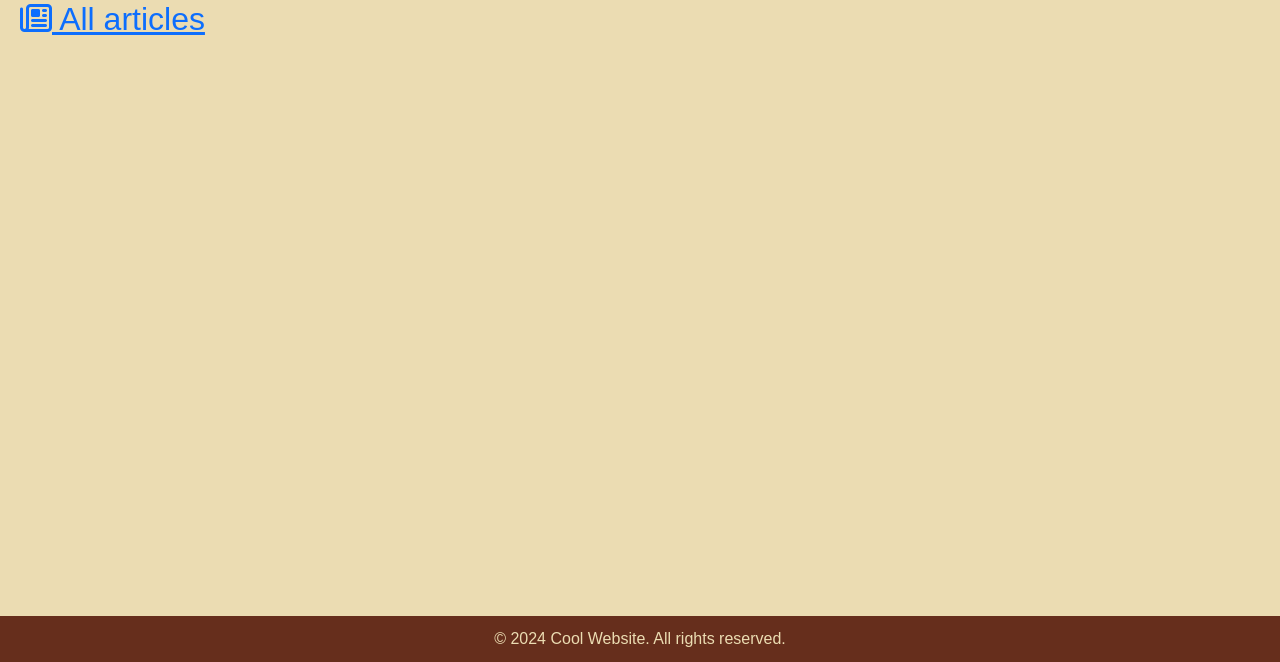
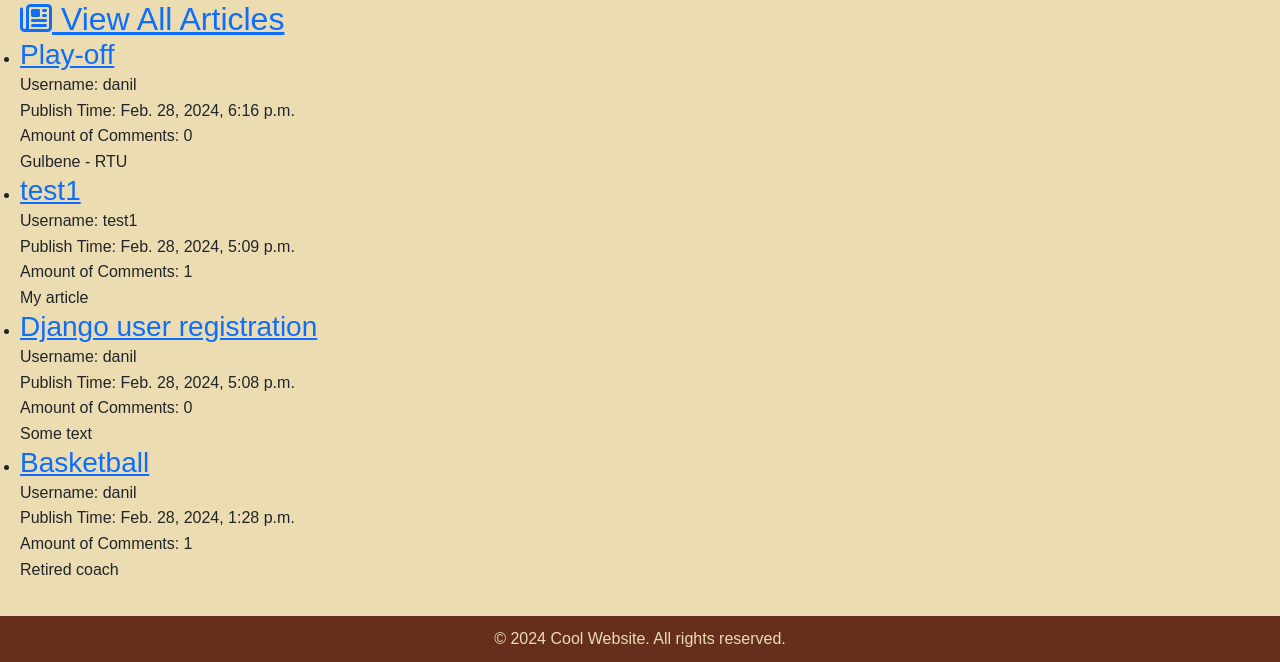
Before and after one commit to trekfest/Blog-django-, a Django app: page / in a window 1280 px wide. Shown: the part 138-800 px from the top of the page. Run offline with Django 4.2, Linux system fonts and the light colour scheme; data comes from the database, SQL or seed files in the repository; both versions use the stored data as it was after the commit; some libraries are stand-ins or nearby versions.

Commit message:
Your commit message here

```diff
--- a/articles/forms.py
+++ b/articles/forms.py
@@ -31,4 +31,4 @@ class ArticleForm(forms.ModelForm):
 class UserProfileForm(forms.ModelForm):
     class Meta:
         model = UserProfile
-        fields = ['bio']
+        fields = ['bio', 'profile_image']
--- a/articles/models.py
+++ b/articles/models.py
@@ -3,6 +3,8 @@ import datetime
 from django.db import models
 from django.utils import timezone
 from django.db import models
+from .utils import user_directory_path
+
 
 
 
@@ -22,11 +24,21 @@ class Article(models.Model):
     category = models.ForeignKey(Category, on_delete=models.CASCADE, blank=True, null=True)
 
 
+
     def __str__(self):
         return self.article_title
 
     def was_published_recently(self):
         return self.pub_date >= (timezone.now() - datetime.timedelta(days=7))
+
+
+class ArticleView(models.Model):
+    user = models.ForeignKey(User, on_delete=models.CASCADE)
+    article = models.ForeignKey(Article, on_delete=models.CASCADE)
+    views_count = models.IntegerField(default=0)
+
+    class Meta:
+        unique_together = ('user', 'article')
 
 class Comment(models.Model):
     article = models.ForeignKey(Article, on_delete=models.CASCADE)
@@ -39,6 +51,7 @@ class Comment(models.Model):
 class UserProfile(models.Model):
     user = models.OneToOneField(User, on_delete=models.CASCADE)
     bio = models.TextField(blank=True)
+    profile_image = models.ImageField(upload_to=user_directory_path, blank=True, null=True)
 
 
     def __str__(self):
--- /dev/null
+++ b/articles/utils.py
@@ -0,0 +1,3 @@
+# utils.py
+def user_directory_path(instance, filename):
+    return 'profile_images/{0}/{1}'.format(instance.user.username, filename)
--- a/articles/views.py
+++ b/articles/views.py
@@ -1,42 +1,66 @@
 from django.utils import timezone
-from django.http import  Http404, HttpResponseBadRequest, HttpResponseForbidden, HttpResponseRedirect
+from django.http import Http404, HttpResponseBadRequest, HttpResponseForbidden, HttpResponseRedirect
 from django.urls import reverse
-from .models import Article, Category, UserProfile
+from .models import Article, ArticleView, Category, UserProfile
 from django.contrib.auth.decorators import login_required
-from django.shortcuts import  render, redirect, get_object_or_404
+from django.shortcuts import render, redirect, get_object_or_404
 from django.contrib.auth import login
-from .forms import CreationUser
+from .forms import CreationUser, ArticleForm, UserProfileForm
 from django.contrib.auth.models import User
+from django.db.models import Sum
 from django.db.models.signals import post_save
 from django.dispatch import receiver
-from django.shortcuts import render
-from .forms import ArticleForm
-from .forms import UserProfileForm
-
-from django.shortcuts import render, get_object_or_404
-from .models import Article
+import os
 
 def homepage(request):
-    return render(request, 'homepage.html')
+    latest_articles_list = Article.objects.order_by('-pub_date')[:5]
+    return render(request, 'homepage.html', {'latest_articles_list': latest_articles_list})
 
-from .models import Category
 
 def index(request):
     all_articles_list = Article.objects.all()
-    categories = Category.objects.all()  # Fetch all categories
-    print(categories)
+    categories = Category.objects.all().order_by('name')
     category_filter = request.GET.get('category')
     if category_filter:
         all_articles_list = all_articles_list.filter(category__name=category_filter)
-    return render(request, 'articles/list.html', {'all_articles_list': all_articles_list, 'categories': categories})
+        print(f"Category filter applied: {category_filter}")
+
+    # Store the filtered articles in a variable
+    filtered_records = all_articles_list
+
+    # Sorting articles based on the provided sorting parameter
+    sort_by = request.GET.get('sort')
+    if sort_by == 'newest':
+        filtered_records = filtered_records.order_by('-pub_date')
+        print("Sorting by newest")
+    elif sort_by == 'oldest':
+        filtered_records = filtered_records.order_by('pub_date')
+        print("Sorting by oldest")
+
+
+
+    return render(request, 'articles/list.html', {'all_articles_list': filtered_records, 'categories': categories})
+
 
 
 
 
 def detail(request, article_id):
     article = get_object_or_404(Article, id=article_id)
+
+    # Increment the views_count for this article and user
+    if request.user.is_authenticated:
+        article_view, created = ArticleView.objects.get_or_create(user=request.user, article=article)
+        if created:
+            article_view.views_count += 1
+            article_view.save()
+
     latest_comments_list = article.comment_set.order_by('-id')[:10]
-    return render(request, 'articles/detail.html', {'article': article, 'latest_comments_list': latest_comments_list})
+    views_count = article.articleview_set.aggregate(Sum('views_count'))['views_count__sum']
+
+    return render(request, 'articles/detail.html', {'article': article, 'latest_comments_list': latest_comments_list, 'views_count': views_count})
+
+
 
 
 
@@ -105,15 +129,30 @@ def save_user_profile(sender, instance, **kwargs):
 
 @login_required
 def update_profile(request):
-    user_profile = request.user.userprofile
+    user_profile, created = UserProfile.objects.get_or_create(user=request.user)
     if request.method == 'POST':
-        form = UserProfileForm(request.POST, instance=user_profile)
+        form = UserProfileForm(request.POST, request.FILES, instance=user_profile)
         if form.is_valid():
-            form.save()
-            return redirect('profile')  # Redirect to the user profile page
+            # Save the form without committing to access the profile image
+            user_profile = form.save(commit=False)
+            if user_profile.profile_image:
+                # If a new image is uploaded, save the profile and create the directory if needed
+                user_profile.save()
+                if not os.path.exists(user_profile.profile_image.path):
+                    os.makedirs(user_profile.profile_image.path)
+            else:
+                # If no new image is uploaded, save the profile directly
+                user_profile.save()
+            return redirect('profile')
     else:
         form = UserProfileForm(instance=user_profile)
     return render(request, 'articles/update_profile.html', {'form': form})
+
+
+
+
+
+
 
 
 
--- a/myfirst/settings.py
+++ b/myfirst/settings.py
@@ -129,3 +129,6 @@ DEFAULT_AUTO_FIELD = "django.db.models.BigAutoField"
 EMAIL_BACKEND = 'django.core.mail.backends.console.EmailBackend'
 LOGIN_URL = 'login'
 LOGOUT_REDIRECT_URL = '/'
+
+MEDIA_URL = '/media/'
+MEDIA_ROOT = os.path.join(BASE_DIR, 'media')
--- a/myfirst/urls.py
+++ b/myfirst/urls.py
@@ -16,6 +16,8 @@ Including another URLconf
 """
 # project-level urls.py
 
+from django.conf import settings
+from django.conf.urls.static import static
 from django.contrib import admin
 from django.urls import path, include
 from articles import views
@@ -40,3 +42,6 @@ urlpatterns = [
     path('update-profile/', views.update_profile, name='update_profile'),
 
 ]
+
+if settings.DEBUG:
+    urlpatterns += static(settings.MEDIA_URL, document_root=settings.MEDIA_ROOT)
--- a/static/css/styles.css
+++ b/static/css/styles.css
@@ -153,6 +153,14 @@ header {
     background-color: #0056b3;
 }
 
+.profile-image {
+    width: 150px; /* Adjust the width */
+    height: 150px; /* Adjust the height */
+    border-radius: 50%; /* Creates a circular frame */
+    object-fit: cover; /* Ensures the image covers the entire frame */
+}
+
+
 .user-articles {
     padding: 20px;
     border: 4px solid #ddd;
--- a/templates/articles/detail.html
+++ b/templates/articles/detail.html
@@ -11,6 +11,7 @@
                 <p>{{ article.article_text }}</p>
                 <p>Author: {{ article.author.username }}</p>
                 <em>{{ article.pub_date|date:"F j, Y H:i" }}</em>
+                <p><i class="fas fa-eye"></i> {{ views_count }} views</p>
 
                 {% if article.was_published_recently %}
                     <p><strong>NEW ARTICLE!</strong></p>
--- a/templates/articles/update_profile.html
+++ b/templates/articles/update_profile.html
@@ -5,7 +5,7 @@
 {% block content %}
 <div class="container">
     <h2>Update Profile</h2>
-    <form method="post">
+    <form method="post" enctype="multipart/form-data">
         {% csrf_token %}
         {{ form.as_p }}
         <button type="submit" class="btn btn-primary">Save</button>
--- a/templates/homepage.html
+++ b/templates/homepage.html
@@ -5,24 +5,29 @@
 {% block content %}
     <div class="wrapper">
         <header>
-                <h1><i class="fa-solid fa-blog"></i> Welcome to the Homepage</h1>
+            <h1><i class="fa-solid fa-blog"></i> Welcome to the Homepage</h1>
         </header>
 
         <main>
             <section class="content">
-                <h2><a href="{% url 'articles:index' %}"><i class="fa-regular fa-newspaper"></i> All articles</a></h2>
+                <!-- Add a link to view all articles -->
+                <h2><a href="{% url 'articles:index' %}"><i class="fa-regular fa-newspaper"></i> View All Articles</a></h2>
+
+                <!-- Display latest articles here -->
                 {% if latest_articles_list %}
-                    <!-- Display a list of latest articles here -->
-                    {% for article in all_articles_list %}
-                        <article>
-                            <h3>{{ article.title }}</h3>
-                            <p>{{ article.content }}</p>
-                            <!-- Add more details or links to the full article here -->
-                            <a href="{% url 'articles:detail' article.id %}">View Article</a>
-                        </article>
-                    {% endfor %}
+                    <ul>
+                        {% for article in latest_articles_list %}
+                            <li>
+                                <h3><a href="{% url 'articles:detail' article.id %}">{{ article.article_title }}</a></h3>
+                                <p>Username: {{ article.author.username }}</p>
+                                <p>Publish Time: {{ article.pub_date }}</p>
+                                <p>Amount of Comments: {{ article.comment_set.count }}</p>
+                                <p>{{ article.article_text }}</p>
+                            </li>
+                        {% endfor %}
+                    </ul>
                 {% else %}
-
+                    <p>No articles available.</p>
                 {% endif %}
             </section>
 
```
Also changed, not shown: templates/articles/list.html (+25 -15 lines), templates/articles/profile.html (+8 -1 lines), articles/migrations/0013_userprofile_profile_image.py (added), articles/migrations/0014_article_views_count.py (added), articles/migrations/0015_remove_article_views_count_articleview.py (added), db.sqlite3, media/profile_images/danil/photo_2024-02-15_14-42-19.jpg (added), media/profile_images/test1/photo_2024-02-15_14-42-19.jpg (added).
